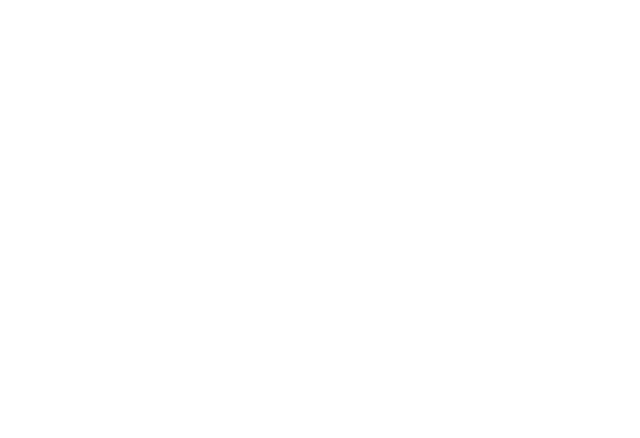
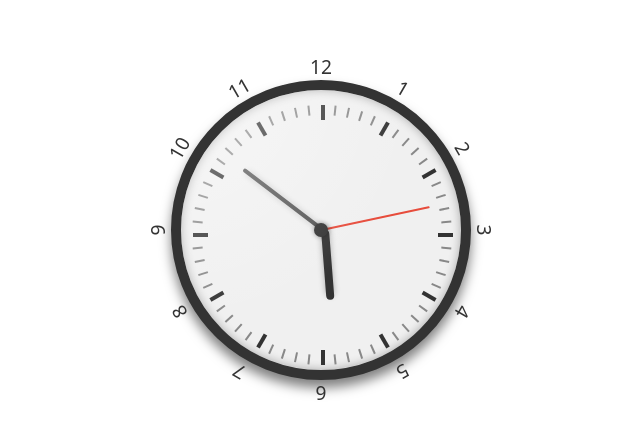
Before and after one commit to Md-Siddik/Techno-Employees, a React (Vite) app: page / in a window 1280 px wide. Shown: the part 170-608 px from the top of the page, without its empty margins (319-959 px from the left). Built offline with nearby package versions, Linux system fonts and the light colour scheme.

Commit message:
Analogue Clock

```diff
--- a/src/Clock/AnalogClock.jsx
+++ b/src/Clock/AnalogClock.jsx
@@ -1,54 +1,166 @@
-// NeonClock.js
+// HighlyRealisticAnalogClock.js
 import React, { useEffect, useState } from 'react';
 
-const NeonClock = () => {
+const HighlyRealisticAnalogClock = () => {
   const [time, setTime] = useState(new Date());
 
   useEffect(() => {
-    const timerId = setInterval(() => setTime(new Date()), 1000);
-    return () => clearInterval(timerId);
+    const timerID = setInterval(() => setTime(new Date()), 1000);
+    return () => clearInterval(timerID);
   }, []);
 
-  const seconds = time.getSeconds() * 6;
-  const minutes = time.getMinutes() * 6 + seconds / 60;
-  const hours = ((time.getHours() % 12) + minutes / 360) * 30;
+  const seconds = time.getSeconds();
+  const minutes = time.getMinutes();
+  const hours = time.getHours();
+
+  const secondHandStyle = {
+    transform: `rotate(${seconds * 6}deg)`,
+    transition: 'transform 0.1s rotetate ease-in-out',
+  };
+  const minuteHandStyle = {
+    transform: `rotate(${minutes * 6 + seconds * 0.1}deg)`,
+    transition: 'transform 0.2s rotetate ease-in-out',
+  };
+  const hourHandStyle = {
+    transform: `rotate(${hours * 30 + minutes * 0.5}deg)`,
+    transition: 'transform 0.3s rotetate ease-in-out',
+  };
 
   return (
-    <div className="flex items-center justify-center h-screen bg-black">
-      <div className="relative w-80 h-80 rounded-full border-4 border-neon-blue shadow-neon-blue flex items-center justify-center">
+    <div style={styles.clockContainer}>
+      <div style={styles.clockFace}>
+        {/* Hour Marks and Numbers */}
+        {[...Array(12)].map((_, i) => (
+          <div key={i} style={{ ...styles.hourMark, transform: `rotate(${i * 30}deg)` }}>
+            <div style={styles.hourNumber}>{i === 0 ? 12 : i}</div>
+          </div>
+        ))}
+
+        {/* Minute Marks */}
+        {[...Array(60)].map((_, i) => (
+          <div
+            key={i}
+            style={{
+              ...styles.tick,
+              ...(i % 5 === 0 ? styles.hourTick : styles.minuteTick),
+              transform: `rotate(${i * 6}deg)`,
+            }}
+          />
+        ))}
+
+        {/* Clock Hands */}
+        <div style={{ ...styles.hand, ...styles.hourHand, ...hourHandStyle }} />
+        <div style={{ ...styles.hand, ...styles.minuteHand, ...minuteHandStyle }} />
+        <div style={{ ...styles.hand, ...styles.secondHand, ...secondHandStyle }} />
 
         {/* Center Dot */}
-        <div className="absolute w-4 h-4 bg-neon-blue rounded-full shadow-neon-blue z-20"></div>
+        <div style={styles.centerDot} />
 
-        {/* Hour Hand */}
-        <div
-          style={{ transform: `rotate(${hours}deg)` }}
-          className="absolute w-2 h-16 bg-neon-pink origin-bottom translate-y-8 rounded-lg shadow-neon-pink transition-transform duration-300 ease-in-out"
-        ></div>
-
-        {/* Minute Hand */}
-        <div
-          style={{ transform: `rotate(${minutes}deg)` }}
-          className="absolute w-1.5 h-24 bg-neon-green origin-bottom translate-y-4 rounded-lg shadow-neon-green transition-transform duration-300 ease-in-out"
-        ></div>
-
-        {/* Second Hand */}
-        <div
-          style={{ transform: `rotate(${seconds}deg)` }}
-          className="absolute w-1 h-28 bg-neon-yellow origin-bottom translate-y-2 rounded-lg shadow-neon-yellow transition-transform duration-150 ease-linear"
-        ></div>
-
-        {/* Clock Hour Markers */}
-        {Array.from({ length: 12 }).map((_, i) => (
-          <div
-            key={i}
-            style={{ transform: `rotate(${i * 30}deg)` }}
-            className="absolute w-1.5 h-6 bg-neon-blue origin-bottom -translate-y-36 rounded-full shadow-neon-blue"
-          ></div>
-        ))}
+        {/* Glass Overlay */}
+        <div style={styles.glassOverlay} />
       </div>
     </div>
   );
 };
 
-export default NeonClock;
+const styles = {
+  clockContainer: {
+    display: 'flex',
+    justifyContent: 'center',
+    alignItems: 'center',
+    height: '100vh'
+  },
+  clockFace: {
+    position: 'relative',
+    width: '300px',
+    height: '300px',
+    borderRadius: '50%',
+    border: '10px solid #333',
+    backgroundColor: '#f0f0f0',
+    boxShadow: 'inset 0 0 10px rgba(0,0,0,0.3), 0 8px 12px rgba(0,0,0,0.5)',
+  },
+  tick: {
+    position: 'absolute',
+    width: '2px',
+    height: '10px',
+    backgroundColor: '#555',
+    top: '15px',
+    left: '50%',
+    transformOrigin: 'center 130px',
+  },
+  hourTick: {
+    height: '15px',
+    width: '4px',
+    backgroundColor: '#333',
+  },
+  minuteTick: {
+    backgroundColor: '#888',
+  },
+  hourMark: {
+    position: 'absolute',
+    width: '100%',
+    height: '100%',
+    top: 0,
+    left: 0,
+    display: 'flex',
+    justifyContent: 'center',
+    alignItems: 'flex-start',
+  },
+  hourNumber: {
+    fontSize: '1.2em',
+    color: '#333',
+    transform: 'translateY(-130%)',
+  },
+  hand: {
+    position: 'absolute',
+    bottom: '50%',
+    left: '50%',
+    transformOrigin: 'bottom',
+  },
+  hourHand: {
+    width: '8px',
+    height: '70px',
+    backgroundColor: '#333',
+    borderRadius: '4px',
+    boxShadow: '0 4px 6px rgba(0, 0, 0, 0.3)',
+    zIndex: 3,
+  },
+  minuteHand: {
+    width: '4px',
+    height: '100px',
+    backgroundColor: '#555',
+    borderRadius: '2px',
+    boxShadow: '0 4px 6px rgba(0, 0, 0, 0.2)',
+    zIndex: 2,
+  },
+  secondHand: {
+    width: '2px',
+    height: '110px',
+    backgroundColor: '#e74c3c',
+    borderRadius: '1px',
+    zIndex: 1,
+  },
+  centerDot: {
+    width: '14px',
+    height: '14px',
+    backgroundColor: '#333',
+    borderRadius: '50%',
+    position: 'absolute',
+    top: '50%',
+    left: '50%',
+    transform: 'translate(-50%, -50%)', // Centers the dot perfectly
+    zIndex: 4,
+    boxShadow: '0 0 5px rgba(0, 0, 0, 0.4)',
+  },
+  glassOverlay: {
+    position: 'absolute',
+    width: '100%',
+    height: '100%',
+    borderRadius: '50%',
+    background: 'radial-gradient(circle at top left, rgba(255, 255, 255, 0.3) 20%, transparent 60%)',
+    zIndex: 5,
+    pointerEvents: 'none',
+  },
+};
+
+export default HighlyRealisticAnalogClock;
```
